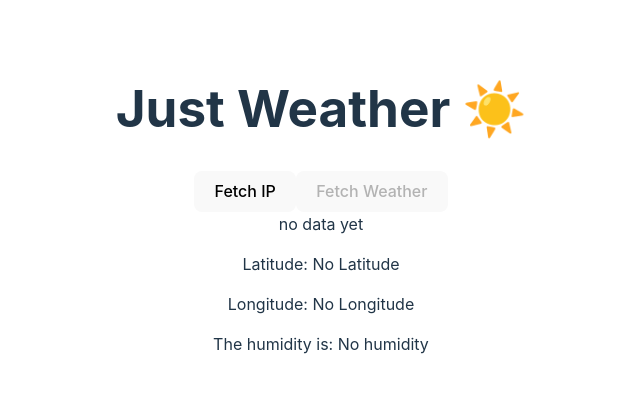
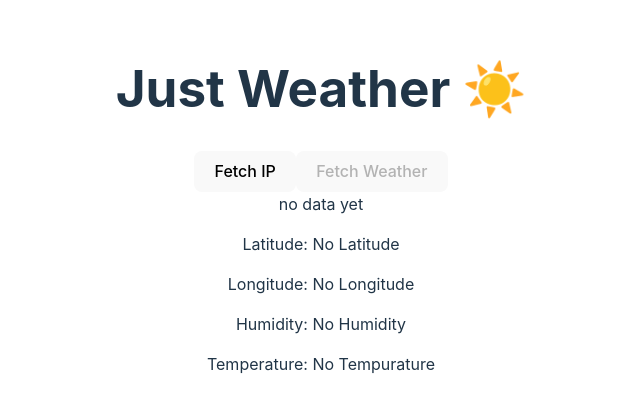
Before and after one commit to JustinSaenz/just-weather, a React (Vite) app: page / in a window 1280 px wide. Shown: the part 191-602 px from the top of the page, without its empty margins (319-959 px from the left). Built offline with nearby package versions, Linux system fonts and the light colour scheme; no server answers.

Commit message:
Weather temp K to F

```diff
--- a/src/App.jsx
+++ b/src/App.jsx
@@ -44,29 +44,54 @@ function App() {
     setWeatherData(data)
   }
 
+  function convertKelvin(temp) {
+
+    if (temp) {
+      const f = (temp - 273.15) * (9 / 5) + 32
+
+      return f.toFixed(0)
+
+
+    }
+
+  }
+
+
+
+
   return (
     <div>
 
       <h1>Just Weather ☀️</h1>
 
       <div>
+
         <div>
+
           <button onClick={fetchapi}>Fetch IP</button>
-          <button disabled={ipData === undefined? true : false } onClick={featchWeatherData}>Fetch Weather</button>
+          <button disabled={ipData === undefined ? true : false} onClick={featchWeatherData}>Fetch Weather</button>
+
         </div>
+
         <div>
-          {
-            ipData ? ipData.city : "no data yet"
-          }
+
+          {ipData ? ipData.city : "no data yet"}
+
           <p>Latitude: {ipData?.latitude ?? "No Latitude"}</p>
           <p>Longitude: {ipData?.longitude ?? "No Longitude"}</p>
+
         </div>
+
         <div>
-          <p>
-            The humidity is: {weatherData?.main.humidity ?? "No humidity"}
-          </p>
+
+          <p>Humidity: {weatherData?.main.humidity ?? "No Humidity"}</p>
+          <p>Temperature: { weatherData?.main?.temp ? `${convertKelvin(weatherData?.main?.temp)}°F` : "No Tempurature"}</p>
+
+
         </div>
+
       </div>
+
     </div>
   )
 }
```
